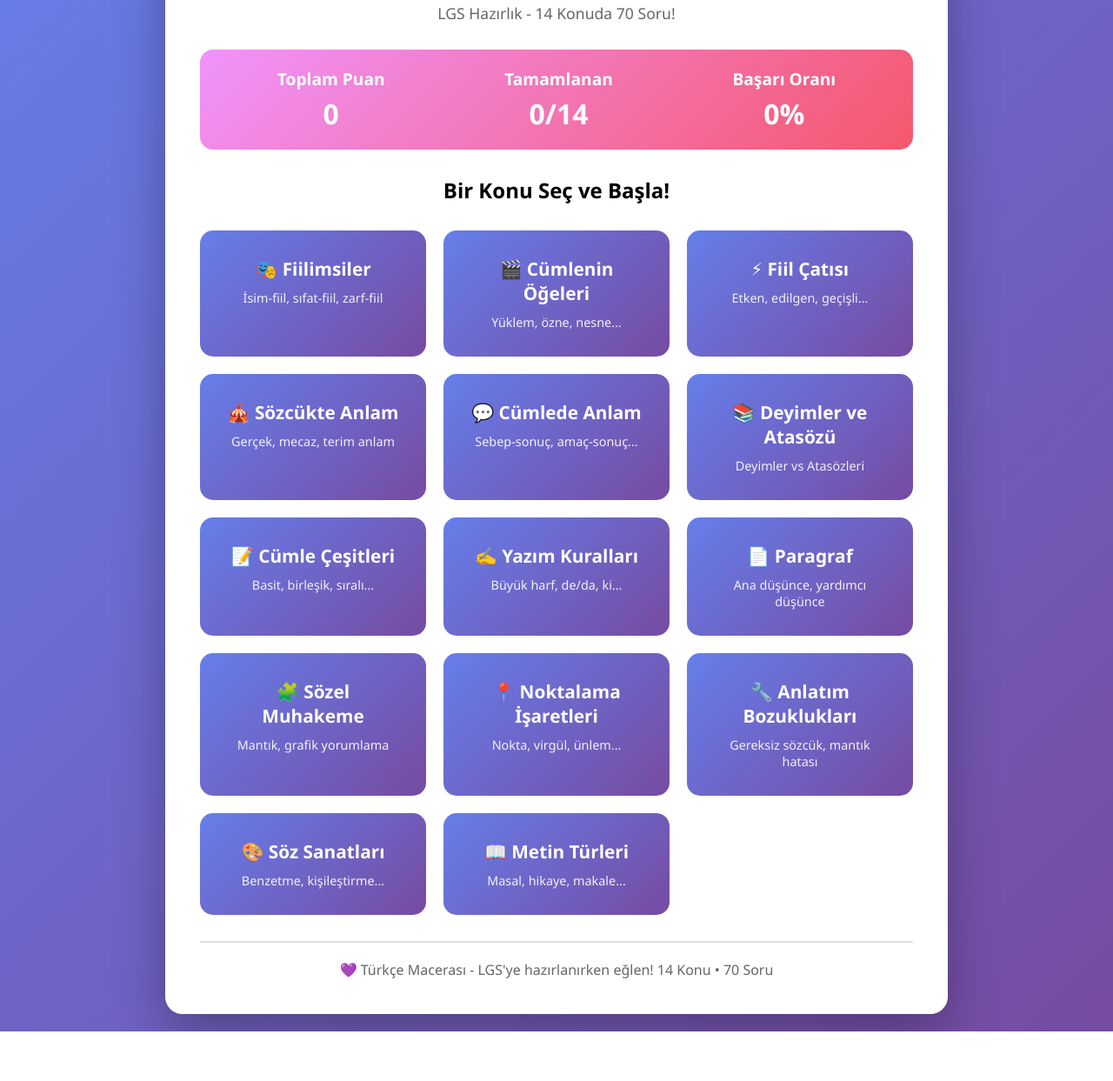
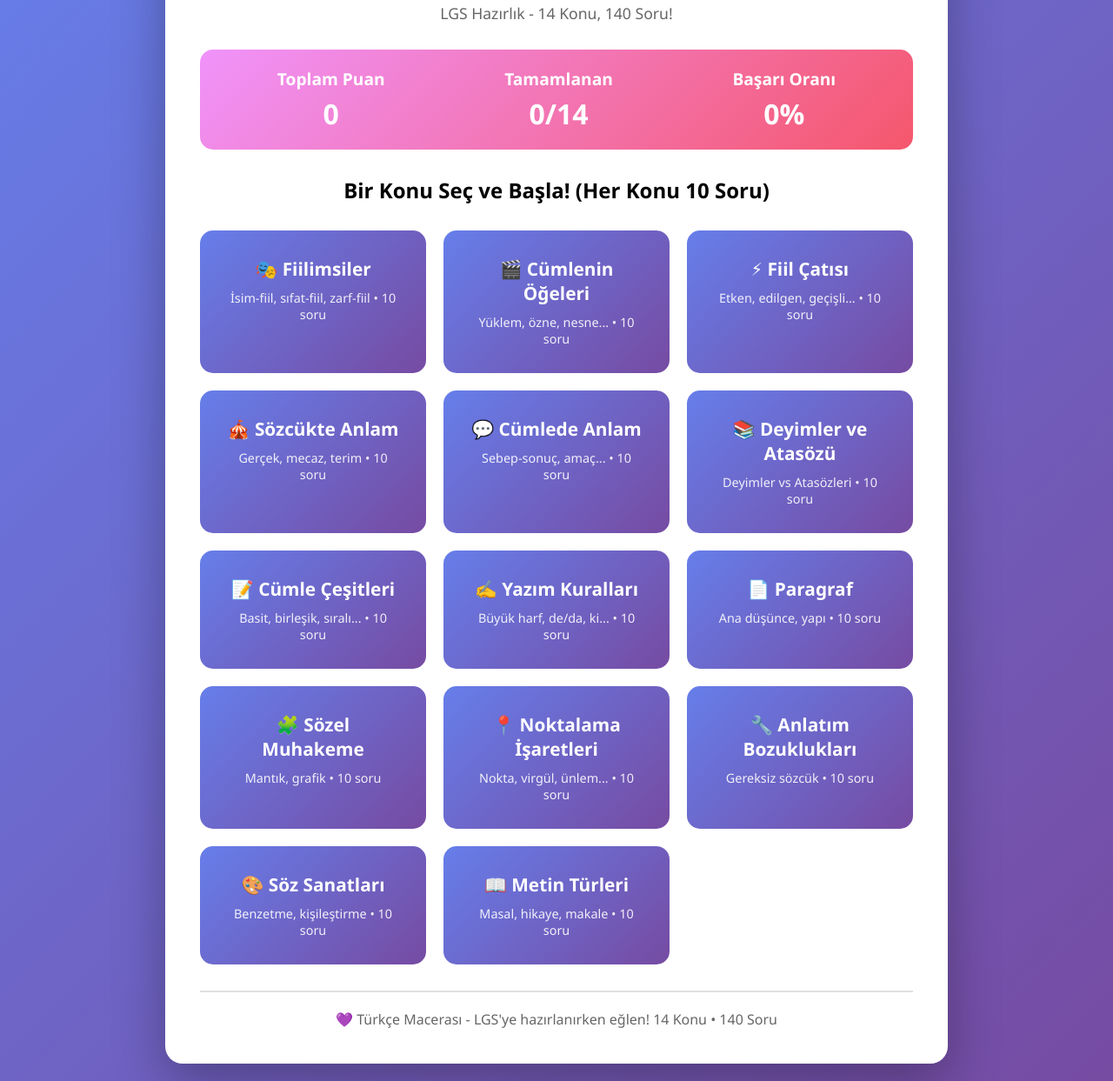
Before and after one commit to learnfasteasy/Violetta, a plain HTML site: page index.html in a window 1280 px wide. Shown: the part 122-1365 px from the top of the page at 87% size. Before the commit the page ends 1308 px from the top, so only its background shows below. Drawn offline with Linux system fonts and the light colour scheme.

Commit message:
index.html

```diff
--- a/index.html
+++ b/index.html
@@ -3,17 +3,17 @@
 <head>
     <meta charset="UTF-8">
     <meta name="viewport" content="width=device-width, initial-scale=1.0">
-    <meta name="description" content="Türkçe Macerası - LGS Hazırlık için interaktif öğrenme oyunu. 14 farklı konuda kendinizi test edin!">
+    <meta name="description" content="Türkçe Macerası - LGS Hazırlık için interaktif öğrenme oyunu. 14 farklı konuda 140 soru!">
     <meta name="keywords" content="LGS, Türkçe, öğrenme oyunu, eğitim, quiz, paragraf, sözel muhakeme">
     <meta name="author" content="Caybo">
-    <title>Türkçe Macerası - LGS Hazırlık Oyunu (14 Konu)</title>
+    <title>Türkçe Macerası - LGS Hazırlık Oyunu (140 Soru!)</title>
     <link rel="stylesheet" href="style.css">
 </head>
 <body>
     <div class="game-container">
         <div class="header">
             <h1>🎮 Türkçe Macerası</h1>
-            <p>LGS Hazırlık - 14 Konuda 70 Soru!</p>
+            <p>LGS Hazırlık - 14 Konu, 140 Soru!</p>
         </div>
 
         <!-- Ana Menü -->
@@ -33,64 +33,64 @@
                 </div>
             </div>
 
-            <h2 style="text-align: center; margin-bottom: 20px;">Bir Konu Seç ve Başla!</h2>
+            <h2 style="text-align: center; margin-bottom: 20px;">Bir Konu Seç ve Başla! (Her Konu 10 Soru)</h2>
 
             <div class="topic-grid">
                 <div class="topic-card" onclick="startGame(0)">
                     <h3>🎭 Fiilimsiler</h3>
-                    <p>İsim-fiil, sıfat-fiil, zarf-fiil</p>
+                    <p>İsim-fiil, sıfat-fiil, zarf-fiil • 10 soru</p>
                 </div>
                 <div class="topic-card" onclick="startGame(1)">
                     <h3>🎬 Cümlenin Öğeleri</h3>
-                    <p>Yüklem, özne, nesne...</p>
+                    <p>Yüklem, özne, nesne... • 10 soru</p>
                 </div>
                 <div class="topic-card" onclick="startGame(2)">
                     <h3>⚡ Fiil Çatısı</h3>
-                    <p>Etken, edilgen, geçişli...</p>
+                    <p>Etken, edilgen, geçişli... • 10 soru</p>
                 </div>
                 <div class="topic-card" onclick="startGame(3)">
                     <h3>🎪 Sözcükte Anlam</h3>
-                    <p>Gerçek, mecaz, terim anlam</p>
+                    <p>Gerçek, mecaz, terim • 10 soru</p>
                 </div>
                 <div class="topic-card" onclick="startGame(4)">
                     <h3>💬 Cümlede Anlam</h3>
-                    <p>Sebep-sonuç, amaç-sonuç...</p>
+                    <p>Sebep-sonuç, amaç... • 10 soru</p>
                 </div>
                 <div class="topic-card" onclick="startGame(5)">
                     <h3>📚 Deyimler ve Atasözü</h3>
-                    <p>Deyimler vs Atasözleri</p>
+                    <p>Deyimler vs Atasözleri • 10 soru</p>
                 </div>
                 <div class="topic-card" onclick="startGame(6)">
                     <h3>📝 Cümle Çeşitleri</h3>
-                    <p>Basit, birleşik, sıralı...</p>
+                    <p>Basit, birleşik, sıralı... • 10 soru</p>
                 </div>
                 <div class="topic-card" onclick="startGame(7)">
                     <h3>✍️ Yazım Kuralları</h3>
-                    <p>Büyük harf, de/da, ki...</p>
+                    <p>Büyük harf, de/da, ki... • 10 soru</p>
                 </div>
                 <div class="topic-card" onclick="startGame(8)">
                     <h3>📄 Paragraf</h3>
-                    <p>Ana düşünce, yardımcı düşünce</p>
+                    <p>Ana düşünce, yapı • 10 soru</p>
                 </div>
                 <div class="topic-card" onclick="startGame(9)">
                     <h3>🧩 Sözel Muhakeme</h3>
-                    <p>Mantık, grafik yorumlama</p>
+                    <p>Mantık, grafik • 10 soru</p>
                 </div>
                 <div class="topic-card" onclick="startGame(10)">
                     <h3>📍 Noktalama İşaretleri</h3>
-                    <p>Nokta, virgül, ünlem...</p>
+                    <p>Nokta, virgül, ünlem... • 10 soru</p>
                 </div>
                 <div class="topic-card" onclick="startGame(11)">
                     <h3>🔧 Anlatım Bozuklukları</h3>
-                    <p>Gereksiz sözcük, mantık hatası</p>
+                    <p>Gereksiz sözcük • 10 soru</p>
                 </div>
                 <div class="topic-card" onclick="startGame(12)">
                     <h3>🎨 Söz Sanatları</h3>
-                    <p>Benzetme, kişileştirme...</p>
+                    <p>Benzetme, kişileştirme • 10 soru</p>
                 </div>
                 <div class="topic-card" onclick="startGame(13)">
                     <h3>📖 Metin Türleri</h3>
-                    <p>Masal, hikaye, makale...</p>
+                    <p>Masal, hikaye, makale • 10 soru</p>
                 </div>
             </div>
         </div>
@@ -104,7 +104,7 @@
             <div class="score-board">
                 <div class="score-item">
                     <h3>Soru</h3>
-                    <p id="questionNumber">1/5</p>
+                    <p id="questionNumber">1/10</p>
                 </div>
                 <div class="score-item">
                     <h3>Puan</h3>
@@ -138,7 +138,7 @@
             <div class="result-stats">
                 <div class="stat-card">
                     <h3>Toplam Soru</h3>
-                    <p id="totalQuestions">5</p>
+                    <p id="totalQuestions">10</p>
                 </div>
                 <div class="stat-card">
                     <h3>Doğru Cevap</h3>
@@ -156,7 +156,7 @@
 
         <!-- Footer -->
         <div class="footer">
-            <p>💜 Türkçe Macerası - LGS'ye hazırlanırken eğlen! 14 Konu • 70 Soru</p>
+            <p>💜 Türkçe Macerası - LGS'ye hazırlanırken eğlen! 14 Konu • 140 Soru</p>
         </div>
     </div>
 
```
